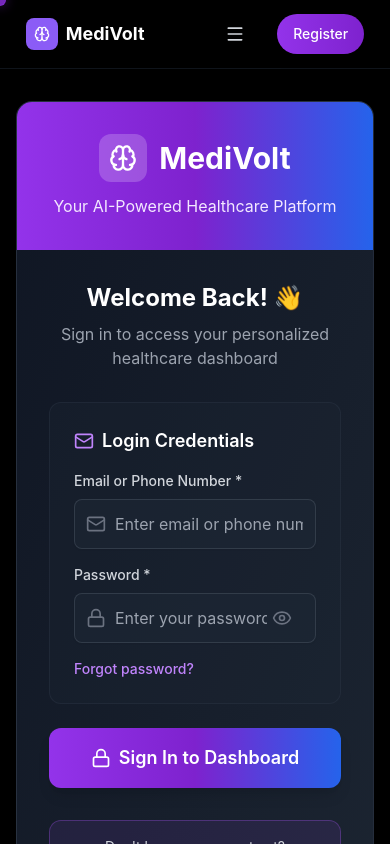
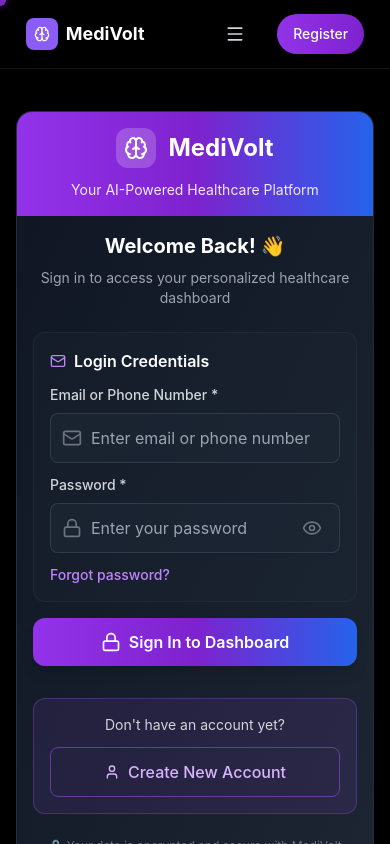
Before and after one commit to PriyanshuMaurya89/medivoltai, a React (Vite) app in the folder frontend/: page /login in a window 390 px wide. Shown: the top 844 px of the page. Built offline with nearby package versions, Linux system fonts and the light colour scheme.

Commit message:
FIX MOBILE REGISTER & LOGIN: Professional mobile-first design with proper touch targets, responsive layouts, and optimized UX

```diff
--- a/frontend/src/pages/LoginPage.jsx
+++ b/frontend/src/pages/LoginPage.jsx
@@ -69,7 +69,7 @@ export default function LoginPage() {
   };
 
   return (
-    <div className="min-h-screen bg-black relative overflow-hidden flex items-center justify-center px-4 py-8">
+    <div className="min-h-screen bg-black relative overflow-hidden flex items-center justify-center px-4 py-4 sm:py-8">
       {/* Background Effects */}
       <div className="absolute inset-0 bg-[radial-gradient(ellipse_at_center,_var(--tw-gradient-stops))] from-purple-500/8 via-transparent to-transparent"></div>
       <div className="absolute top-10 left-10 w-96 h-96 bg-purple-500/6 rounded-full blur-3xl animate-pulse"></div>
@@ -83,20 +83,20 @@ export default function LoginPage() {
       >
         <div className="bg-gradient-to-br from-gray-900/90 to-gray-800/90 backdrop-blur-lg rounded-2xl border border-gray-700/50 overflow-hidden shadow-2xl">
           {/* Header */}
-          <div className="bg-gradient-to-r from-purple-600 via-purple-700 to-blue-600 p-8">
+          <div className="bg-gradient-to-r from-purple-600 via-purple-700 to-blue-600 p-4 sm:p-6 lg:p-8">
             <div className="flex items-center justify-center gap-3 mb-3">
-              <div className="w-12 h-12 bg-white/20 rounded-xl flex items-center justify-center">
-                <Brain className="h-7 w-7 text-white" />
+              <div className="w-10 h-10 sm:w-12 sm:h-12 bg-white/20 rounded-xl flex items-center justify-center">
+                <Brain className="h-6 w-6 sm:h-7 sm:w-7 text-white" />
               </div>
-              <h1 className="text-3xl font-bold text-white">MediVolt</h1>
+              <h1 className="text-2xl sm:text-3xl font-bold text-white">MediVolt</h1>
             </div>
-            <p className="text-purple-100 text-center">Your AI-Powered Healthcare Platform</p>
+            <p className="text-purple-100 text-center text-sm sm:text-base">Your AI-Powered Healthcare Platform</p>
           </div>
 
-          <div className="p-8">
-            <div className="text-center mb-8">
-              <h2 className="text-2xl font-bold text-white mb-2">Welcome Back! 👋</h2>
-              <p className="text-gray-400">Sign in to access your personalized healthcare dashboard</p>
+          <div className="p-4 sm:p-6 lg:p-8">
+            <div className="text-center mb-6 sm:mb-8">
+              <h2 className="text-xl sm:text-2xl font-bold text-white mb-2">Welcome Back! 👋</h2>
+              <p className="text-gray-400 text-sm sm:text-base">Sign in to access your personalized healthcare dashboard</p>
             </div>
 
             {error && (
@@ -110,14 +110,14 @@ export default function LoginPage() {
               </motion.div>
             )}
 
-            <form onSubmit={handleSubmit} className="space-y-6">
-              <div className="bg-gray-800/30 rounded-xl p-6 border border-gray-700/30">
-                <h3 className="text-lg font-semibold text-white mb-4 flex items-center">
-                  <Mail className="h-5 w-5 mr-2 text-purple-400" />
+            <form onSubmit={handleSubmit} className="space-y-4 sm:space-y-6">
+              <div className="bg-gray-800/30 rounded-xl p-4 sm:p-6 border border-gray-700/30">
+                <h3 className="text-base sm:text-lg font-semibold text-white mb-3 sm:mb-4 flex items-center">
+                  <Mail className="h-4 w-4 sm:h-5 sm:w-5 mr-2 text-purple-400" />
                   Login Credentials
                 </h3>
 
-                <div className="space-y-4">
+                <div className="space-y-3 sm:space-y-4">
                   <div>
                     <label htmlFor="emailOrPhone" className="block text-sm font-medium text-gray-300 mb-2">
                       Email or Phone Number *
@@ -132,7 +132,7 @@ export default function LoginPage() {
                         type="text"
                         autoComplete="username"
                         required
-                        className="block w-full pl-10 pr-3 py-3 bg-gray-800/50 border border-gray-600/50 rounded-lg shadow-sm focus:outline-none focus:ring-2 focus:ring-purple-500 focus:border-purple-500 text-white placeholder-gray-400 transition-all duration-300"
+                        className="block w-full pl-10 pr-3 py-3 bg-gray-800/50 border border-gray-600/50 rounded-lg shadow-sm focus:outline-none focus:ring-2 focus:ring-purple-500 focus:border-purple-500 text-white placeholder-gray-400 transition-all duration-300 text-base sm:text-sm min-h-[48px]"
                         placeholder="Enter email or phone number"
                         value={emailOrPhone}
                         onChange={(e) => setEmailOrPhone(e.target.value)}
@@ -154,14 +154,14 @@ export default function LoginPage() {
                         type={showPassword ? "text" : "password"}
                         autoComplete="current-password"
                         required
-                        className="block w-full pl-10 pr-12 py-3 bg-gray-800/50 border border-gray-600/50 rounded-lg shadow-sm focus:outline-none focus:ring-2 focus:ring-purple-500 focus:border-purple-500 text-white placeholder-gray-400 transition-all duration-300"
+                        className="block w-full pl-10 pr-12 py-3 bg-gray-800/50 border border-gray-600/50 rounded-lg shadow-sm focus:outline-none focus:ring-2 focus:ring-purple-500 focus:border-purple-500 text-white placeholder-gray-400 transition-all duration-300 text-base sm:text-sm min-h-[48px]"
                         placeholder="Enter your password"
                         value={password}
                         onChange={(e) => setPassword(e.target.value)}
                       />
                       <button
                         type="button"
-                        className="absolute inset-y-0 right-0 pr-3 flex items-center"
+                        className="absolute inset-y-0 right-0 pr-3 flex items-center min-w-[44px] min-h-[44px] justify-center"
                         onClick={() => setShowPassword(!showPassword)}
                       >
                         {showPassword ? (
@@ -174,7 +174,7 @@ export default function LoginPage() {
                   </div>
                 </div>
 
-                <div className="flex items-center justify-between mt-4">
+                <div className="flex items-center justify-between mt-3 sm:mt-4">
                   <div className="text-sm">
                     <Link to="/forgot-password" className="font-medium text-purple-400 hover:text-purple-300 transition-colors">
                       Forgot password?
@@ -184,12 +184,12 @@ export default function LoginPage() {
               </div>
 
               <motion.div
-                whileHover={{ scale: 1.02 }}
-                whileTap={{ scale: 0.98 }}
+                whileHover={{ scale: 1.01 }}
+                whileTap={{ scale: 0.99 }}
               >
                 <Button
                   type="submit"
-                  className="w-full bg-gradient-to-r from-purple-600 via-purple-700 to-blue-600 hover:from-purple-500 hover:via-purple-600 hover:to-blue-500 text-white font-semibold py-4 px-6 rounded-xl focus:outline-none focus:ring-2 focus:ring-purple-500 focus:ring-offset-2 focus:ring-offset-gray-900 transition-all duration-300 shadow-lg hover:shadow-purple-500/25 text-lg"
+                  className="w-full bg-gradient-to-r from-purple-600 via-purple-700 to-blue-600 hover:from-purple-500 hover:via-purple-600 hover:to-blue-500 text-white font-semibold py-3 sm:py-4 px-6 rounded-xl focus:outline-none focus:ring-2 focus:ring-purple-500 focus:ring-offset-2 focus:ring-offset-gray-900 transition-all duration-300 shadow-lg hover:shadow-purple-500/25 text-base sm:text-lg min-h-[48px]"
                   disabled={loading}
                 >
                   {loading ? (
--- a/frontend/src/pages/RegisterPage.jsx
+++ b/frontend/src/pages/RegisterPage.jsx
@@ -46,15 +46,15 @@ export default function RegisterPage() {
   };
 
   return (
-    <div className="min-h-screen bg-gradient-to-br from-primary-50 to-accent-50 flex items-center justify-center p-4">
+    <div className="min-h-screen bg-gradient-to-br from-primary-50 to-accent-50 flex items-center justify-center p-4 sm:p-6 lg:p-8">
       <div className="w-full max-w-md bg-white rounded-xl shadow-lg overflow-hidden">
-        <div className="bg-gradient-to-r from-primary to-accent p-4">
-          <h2 className="text-2xl font-bold text-white text-center">MediVolt</h2>
+        <div className="bg-gradient-to-r from-primary to-accent p-4 sm:p-6">
+          <h2 className="text-xl sm:text-2xl font-bold text-white text-center">MediVolt</h2>
         </div>
-        <div className="p-8">
-          <div className="text-center mb-8">
-            <h2 className="text-3xl font-bold text-gray-800">Create an Account</h2>
-            <p className="text-gray-600 mt-2">Sign up to get started with MediVolt</p>
+        <div className="p-4 sm:p-6 lg:p-8">
+          <div className="text-center mb-6 sm:mb-8">
+            <h2 className="text-2xl sm:text-3xl font-bold text-gray-800">Create an Account</h2>
+            <p className="text-gray-600 mt-2 text-sm sm:text-base">Sign up to get started with MediVolt</p>
           </div>
 
           {error && (
@@ -64,7 +64,7 @@ export default function RegisterPage() {
             </div>
           )}
 
-          <form onSubmit={handleSubmit} className="space-y-6">
+          <form onSubmit={handleSubmit} className="space-y-4 sm:space-y-6">
             <div>
               <label htmlFor="name" className="block text-sm font-medium text-gray-700 mb-1">
                 Full Name
@@ -79,7 +79,7 @@ export default function RegisterPage() {
                   type="text"
                   autoComplete="name"
                   required
-                  className="block w-full pl-10 pr-3 py-2 border border-gray-300 rounded-lg shadow-sm focus:outline-none focus:ring-2 focus:ring-blue-500 focus:border-blue-500"
+                  className="block w-full pl-10 pr-3 py-3 sm:py-2 border border-gray-300 rounded-lg shadow-sm focus:outline-none focus:ring-2 focus:ring-blue-500 focus:border-blue-500 text-base sm:text-sm"
                   placeholder="John Doe"
                   value={name}
                   onChange={(e) => setName(e.target.value)}
@@ -101,7 +101,7 @@ export default function RegisterPage() {
                   type="email"
                   autoComplete="email"
                   required
-                  className="block w-full pl-10 pr-3 py-2 border border-gray-300 rounded-lg shadow-sm focus:outline-none focus:ring-2 focus:ring-blue-500 focus:border-blue-500"
+                  className="block w-full pl-10 pr-3 py-3 sm:py-2 border border-gray-300 rounded-lg shadow-sm focus:outline-none focus:ring-2 focus:ring-blue-500 focus:border-blue-500 text-base sm:text-sm"
                   placeholder="you@example.com"
                   value={email}
                   onChange={(e) => setEmail(e.target.value)}
@@ -123,7 +123,7 @@ export default function RegisterPage() {
                   type="password"
                   autoComplete="new-password"
                   required
-                  className="block w-full pl-10 pr-3 py-2 border border-gray-300 rounded-lg shadow-sm focus:outline-none focus:ring-2 focus:ring-blue-500 focus:border-blue-500"
+                  className="block w-full pl-10 pr-3 py-3 sm:py-2 border border-gray-300 rounded-lg shadow-sm focus:outline-none focus:ring-2 focus:ring-blue-500 focus:border-blue-500 text-base sm:text-sm"
                   placeholder="••••••••"
                   value={password}
                   onChange={(e) => setPassword(e.target.value)}
@@ -134,7 +134,7 @@ export default function RegisterPage() {
             <div>
               <Button
                 type="submit"
-                className="w-full bg-gradient-to-r from-blue-600 to-green-600 hover:from-blue-700 hover:to-green-700 text-white font-medium py-2 px-4 rounded-lg focus:outline-none focus:ring-2 focus:ring-offset-2 focus:ring-blue-500"
+                className="w-full bg-gradient-to-r from-blue-600 to-green-600 hover:from-blue-700 hover:to-green-700 text-white font-medium py-3 sm:py-2 px-4 rounded-lg focus:outline-none focus:ring-2 focus:ring-offset-2 focus:ring-blue-500 min-h-[48px] text-base sm:text-sm"
                 disabled={loading}
               >
                 {loading ? 'Signing Up...' : 'Sign Up'}
@@ -142,7 +142,7 @@ export default function RegisterPage() {
             </div>
           </form>
 
-          <div className="mt-6">
+          <div className="mt-4 sm:mt-6">
             <div className="relative">
               <div className="absolute inset-0 flex items-center">
                 <div className="w-full border-t border-gray-300"></div>
@@ -152,11 +152,11 @@ export default function RegisterPage() {
               </div>
             </div>
 
-            <div className="mt-6 grid grid-cols-2 gap-3">
+            <div className="mt-4 sm:mt-6 grid grid-cols-2 gap-3">
               <div>
                 <a
                   href="#"
-                  className="w-full inline-flex justify-center py-2 px-4 border border-gray-300 rounded-md shadow-sm bg-white text-sm font-medium text-gray-500 hover:bg-gray-50"
+                  className="w-full inline-flex justify-center py-3 sm:py-2 px-4 border border-gray-300 rounded-md shadow-sm bg-white text-sm font-medium text-gray-500 hover:bg-gray-50 min-h-[48px] items-center"
                 >
                   <span className="sr-only">Sign up with Google</span>
                   <svg className="w-5 h-5" fill="currentColor" viewBox="0 0 24 24" aria-hidden="true">
@@ -170,7 +170,7 @@ export default function RegisterPage() {
               <div>
                 <a
                   href="#"
-                  className="w-full inline-flex justify-center py-2 px-4 border border-gray-300 rounded-md shadow-sm bg-white text-sm font-medium text-gray-500 hover:bg-gray-50"
+                  className="w-full inline-flex justify-center py-3 sm:py-2 px-4 border border-gray-300 rounded-md shadow-sm bg-white text-sm font-medium text-gray-500 hover:bg-gray-50 min-h-[48px] items-center"
                 >
                   <span className="sr-only">Sign up with Facebook</span>
                   <svg className="w-5 h-5" fill="currentColor" viewBox="0 0 24 24" aria-hidden="true">
@@ -185,7 +185,7 @@ export default function RegisterPage() {
             </div>
           </div>
 
-          <p className="mt-8 text-center text-sm text-gray-600">
+          <p className="mt-6 sm:mt-8 text-center text-sm text-gray-600">
             Already have an account?{' '}
             <Link to="/login" className="font-medium text-blue-600 hover:text-blue-500">
               Sign in
```
